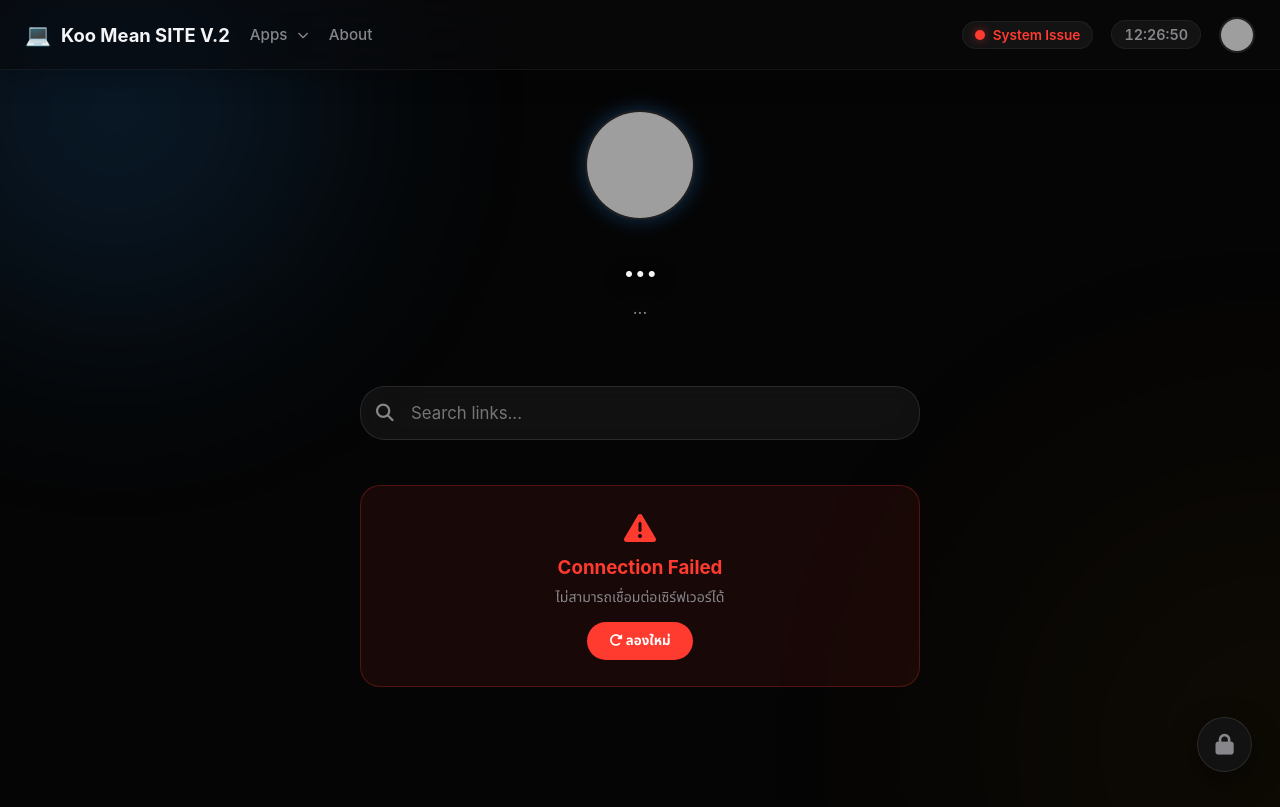
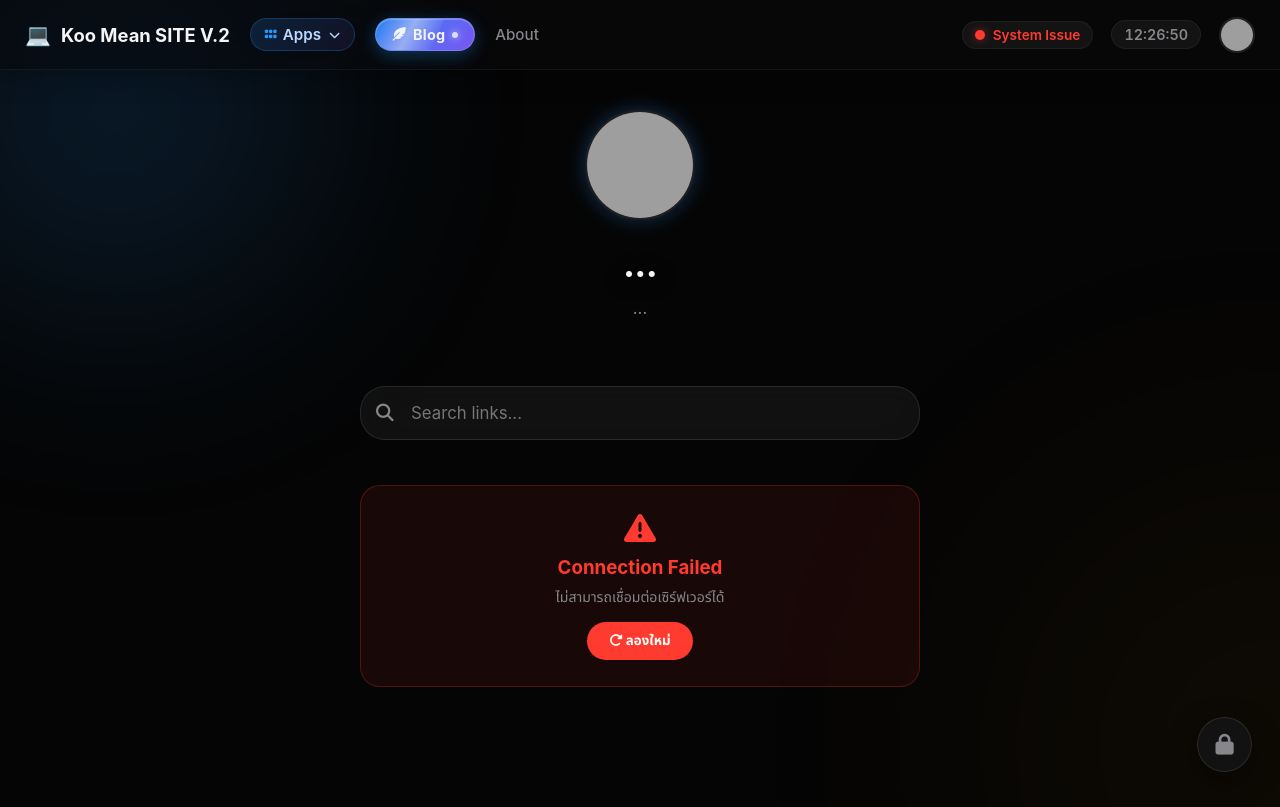
Before and after one commit to koomean/koomean, a plain HTML site: page index.html in a window 1280 px wide. Drawn offline with Linux system fonts and the light colour scheme; no server answers; grey boxes are pictures that could not be loaded.

Commit message:
Enhance navigation styles for apps and blog
Added styles for nav-apps and nav-blog elements to enhance UI.

```diff
--- a/index.html
+++ b/index.html
@@ -139,6 +139,51 @@
         .dropdown-content a { color: var(--text-main); padding: 14px 20px; text-decoration: none; display: block; font-size: 0.95rem; border-bottom: 1px solid rgba(255,255,255,0.05); transition: all .2s; cursor: pointer; }
         .dropdown-content a:last-child { border-bottom: none; }
         .dropdown-content a:hover { background: rgba(255,255,255,0.1); padding-left: 25px; color: var(--accent); }
+        .nav-apps {
+            padding: 6px 14px; border-radius: 999px; font-weight: 600;
+            color: #bcd9ff;
+            background: linear-gradient(135deg, rgba(41,151,255,0.16), rgba(125,91,255,0.10));
+            border: 1px solid rgba(41,151,255,0.25);
+            transition: color .3s, background .3s, border-color .3s, box-shadow .3s, transform .2s;
+        }
+        .nav-apps .nav-apps-icon { color: var(--accent); font-size: .85rem; transition: color .3s; }
+        .nav-apps:hover, .nav-apps.active {
+            color: #fff;
+            background: linear-gradient(135deg, rgba(41,151,255,0.30), rgba(125,91,255,0.20));
+            border-color: rgba(41,151,255,0.5);
+            box-shadow: 0 4px 16px rgba(41,151,255,0.28);
+        }
+        .nav-apps:hover .nav-apps-icon { color: #fff; }
+
+        .nav-blog {
+            position: relative; overflow: hidden; text-decoration: none;
+            display: flex; align-items: center; gap: 7px;
+            padding: 7px 16px; border-radius: 999px;
+            font-size: 0.9rem; font-weight: 700; letter-spacing: .2px;
+            color: #fff; white-space: nowrap;
+            background: linear-gradient(135deg, var(--accent), #7d5bff 55%, var(--accent-special));
+            background-size: 200% 200%;
+            border: 1px solid rgba(255,255,255,0.18);
+            box-shadow: 0 4px 18px rgba(41,151,255,0.35), inset 0 1px 0 rgba(255,255,255,0.25);
+            animation: blogGradient 6s ease infinite, blogPulse 3s ease-in-out infinite;
+            transition: transform .25s var(--ease-bounce), box-shadow .3s;
+        }
+        .nav-blog::after {
+            content: ''; position: absolute; top: 0; left: -120%; width: 60%; height: 100%;
+            background: linear-gradient(100deg, transparent, rgba(255,255,255,0.45), transparent);
+            transform: skewX(-20deg); animation: blogShine 4.5s ease-in-out infinite;
+        }
+        .nav-blog:hover { transform: translateY(-2px) scale(1.05); box-shadow: 0 8px 28px rgba(125,91,255,0.55), inset 0 1px 0 rgba(255,255,255,0.35); }
+        .nav-blog:active { transform: translateY(0) scale(.98); }
+        .nav-blog i { font-size: .85rem; }
+        .nav-blog .nav-blog-dot {
+            width: 6px; height: 6px; border-radius: 50%; background: #fff;
+            box-shadow: 0 0 8px #fff; animation: blogPulse 1.6s ease-in-out infinite;
+        }
+        @keyframes blogGradient { 0%,100% { background-position: 0% 50%; } 50% { background-position: 100% 50%; } }
+        @keyframes blogPulse { 0%,100% { opacity: 1; } 50% { opacity: .82; } }
+        @keyframes blogShine { 0% { left: -120%; } 45%,100% { left: 140%; } }
+
         .nav-right { display: flex; align-items: center; gap: 18px; }
         .status-indicator { display: flex; align-items: center; gap: 8px; cursor: pointer; background: rgba(255,255,255,0.05); padding: 5px 12px; border-radius: 20px; border: 1px solid rgba(255,255,255,0.05); font-size: 0.85rem; font-weight: 600; transition: all .3s; }
         .status-indicator:hover { background: rgba(255,255,255,0.1); transform: translateY(-2px); }
@@ -322,11 +367,15 @@
             .navbar { padding: 0 15px; gap: 8px; }
             .nav-left { gap: 12px; }
             .nav-right { gap: 10px; }
+            .nav-apps { padding: 5px 11px; font-size: 0.82rem; gap: 4px; }
+            .nav-blog { padding: 6px 12px; font-size: 0.82rem; gap: 5px; }
+            .nav-blog .nav-blog-dot { display: none; }
             .modal-content { padding: 28px 22px; }
         }
 
         @media (prefers-reduced-motion: reduce) {
-            body::before, body::after, .glow-orb, .g-loader-text, .profile-img, .g-spinner, .link-card::before {
+            body::before, body::after, .glow-orb, .g-loader-text, .profile-img, .g-spinner, .link-card::before,
+            .nav-blog, .nav-blog::after, .nav-blog .nav-blog-dot {
                 animation: none;
             }
             .navbar, .dropdown-content, .modal, #toast {
@@ -353,11 +402,14 @@
                 <span style="font-size: 1.3rem;">💻</span><span>Koo Mean SITE V.2</span>
             </a>
             <div class="dropdown">
-                <div class="menu-link dropbtn" id="apps-dropbtn" aria-haspopup="true" aria-expanded="false">
-                    Apps <i class="fas fa-chevron-down" style="font-size: 0.7rem; margin-left:4px; margin-top: 2px;"></i>
+                <div class="menu-link dropbtn nav-apps" id="apps-dropbtn" aria-haspopup="true" aria-expanded="false">
+                    <i class="fas fa-grip nav-apps-icon"></i> Apps <i class="fas fa-chevron-down" style="font-size: 0.7rem; margin-left:2px; margin-top: 2px;"></i>
                 </div>
                 <div class="dropdown-content" id="apps-dropdown-list" role="menu"></div>
             </div>
+            <a href="https://koomean.github.io/koomeanblog/" target="_blank" rel="noopener noreferrer" class="nav-blog" id="blog-btn" aria-label="ไปยังเว็บ Koo Mean Blog">
+                <i class="fas fa-feather-pointed"></i><span>Blog</span><span class="nav-blog-dot" aria-hidden="true"></span>
+            </a>
             <div class="dropdown" id="admin-simulate-dropdown" style="display: none;">
                 <div class="menu-link dropbtn" id="simulate-dropbtn" style="color: var(--accent-admin); font-weight: bold;" aria-haspopup="true" aria-expanded="false">
                     <i class="fas fa-eye" style="margin-right: 4px;"></i> <span id="view-as-text">View As: ADMIN</span> <i class="fas fa-chevron-down" style="font-size: 0.7rem; margin-left:4px; margin-top: 2px;"></i>
```
